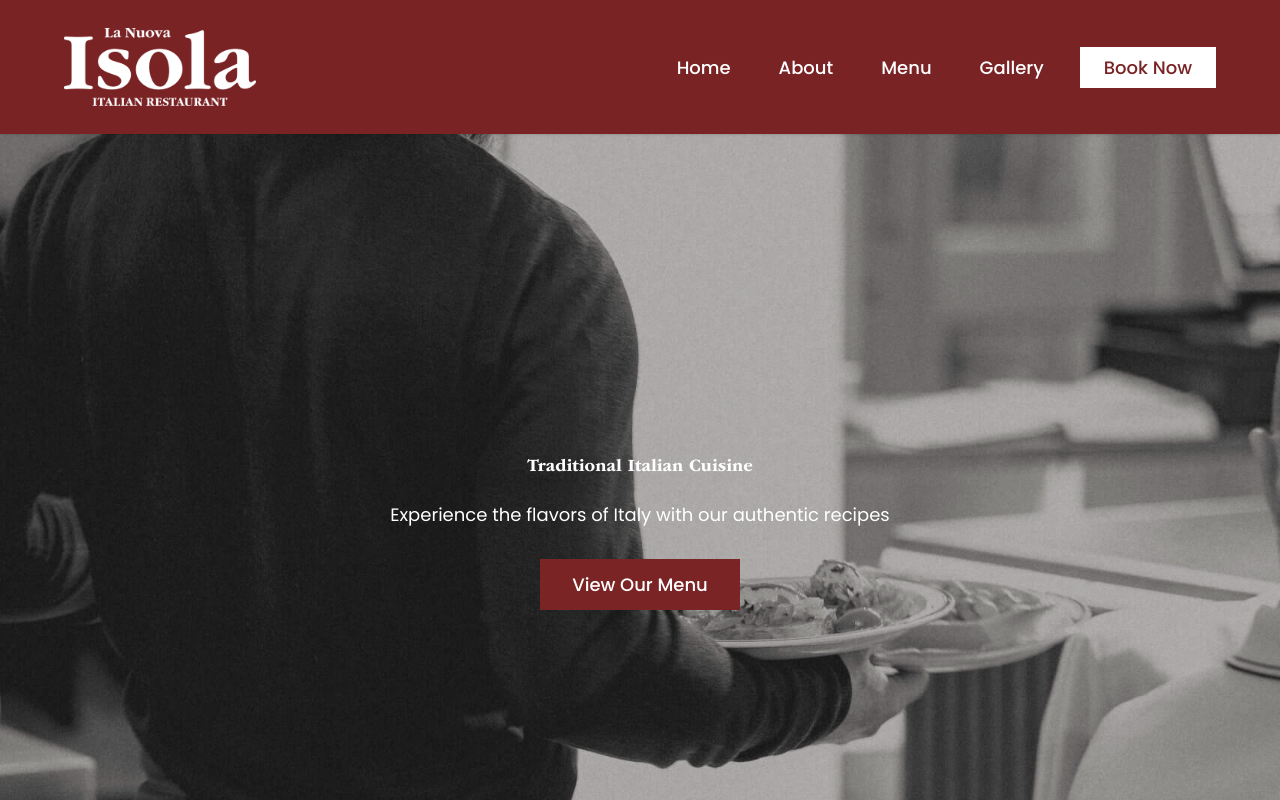
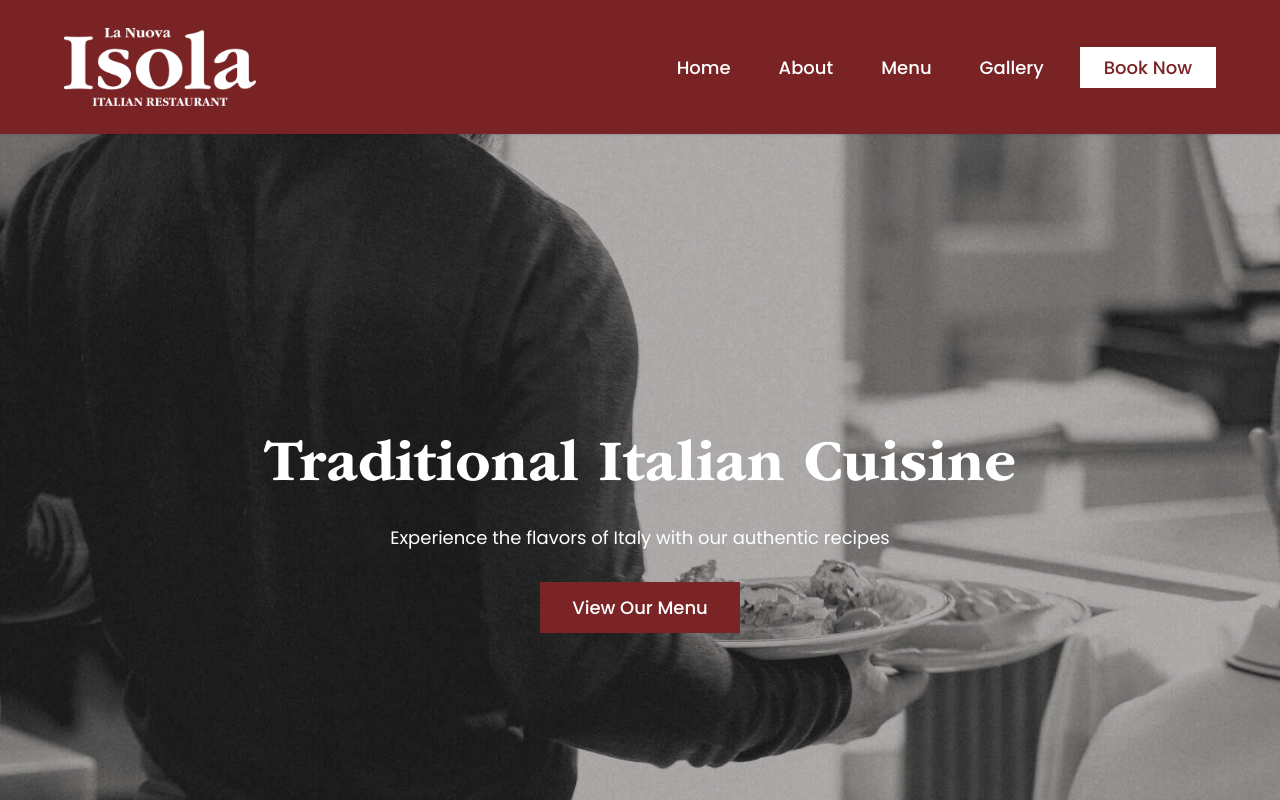
Before and after one commit to LYNKSPortal/la-nuova-isola-iom, a Next.js app: page / in a window 1280 px wide. Shown: the top 800 px of the page. Built offline with nearby package versions, Linux system fonts and the light colour scheme.

Commit message:
Fix h1-h6 heading titles - remove conflicting CSS rule that broke Tailwind text sizing classes

```diff
--- a/src/app/globals.css
+++ b/src/app/globals.css
@@ -158,18 +158,7 @@ input[type="date"]::-webkit-calendar-picker-indicator {
   opacity: 0.7;
 }
 
-/* Override any specific font-size classes for non-heading text */
-.text-xs, .text-sm, .text-base, .text-lg, .text-xl, .text-2xl, .text-3xl, .text-4xl, .text-5xl, .text-6xl {
-  font-size: inherit !important;
+/* Ensure headings use the heading font family even with Tailwind text size classes */
+h1, h2, h3, h4, h5, h6 {
+  font-family: var(--font-heading) !important;
 }
-
-/* Preserve heading font and line-height for Tailwind classes */
-h1.text-xs, h1.text-sm, h1.text-base, h1.text-lg, h1.text-xl, h1.text-2xl, h1.text-3xl, h1.text-4xl, h1.text-5xl, h1.text-6xl,
-h2.text-xs, h2.text-sm, h2.text-base, h2.text-lg, h2.text-xl, h2.text-2xl, h2.text-3xl, h2.text-4xl, h2.text-5xl, h2.text-6xl,
-h3.text-xs, h3.text-sm, h3.text-base, h3.text-lg, h3.text-xl, h3.text-2xl, h3.text-3xl, h3.text-4xl, h3.text-5xl, h3.text-6xl,
-h4.text-xs, h4.text-sm, h4.text-base, h4.text-lg, h4.text-xl, h4.text-2xl, h4.text-3xl, h4.text-4xl, h4.text-5xl, h4.text-6xl,
-h5.text-xs, h5.text-sm, h5.text-base, h5.text-lg, h5.text-xl, h5.text-2xl, h5.text-3xl, h5.text-4xl, h5.text-5xl, h5.text-6xl,
-h6.text-xs, h6.text-sm, h6.text-base, h6.text-lg, h6.text-xl, h6.text-2xl, h6.text-3xl, h6.text-4xl, h6.text-5xl, h6.text-6xl {
-  font-family: var(--font-heading) !important;
-  font-weight: inherit !important;
-}
```
